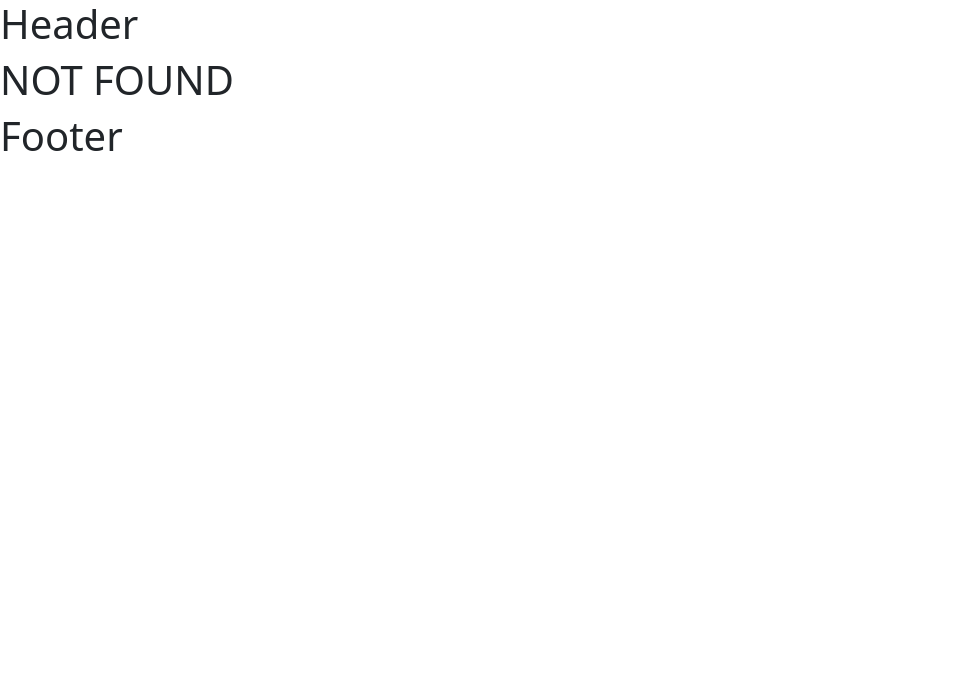
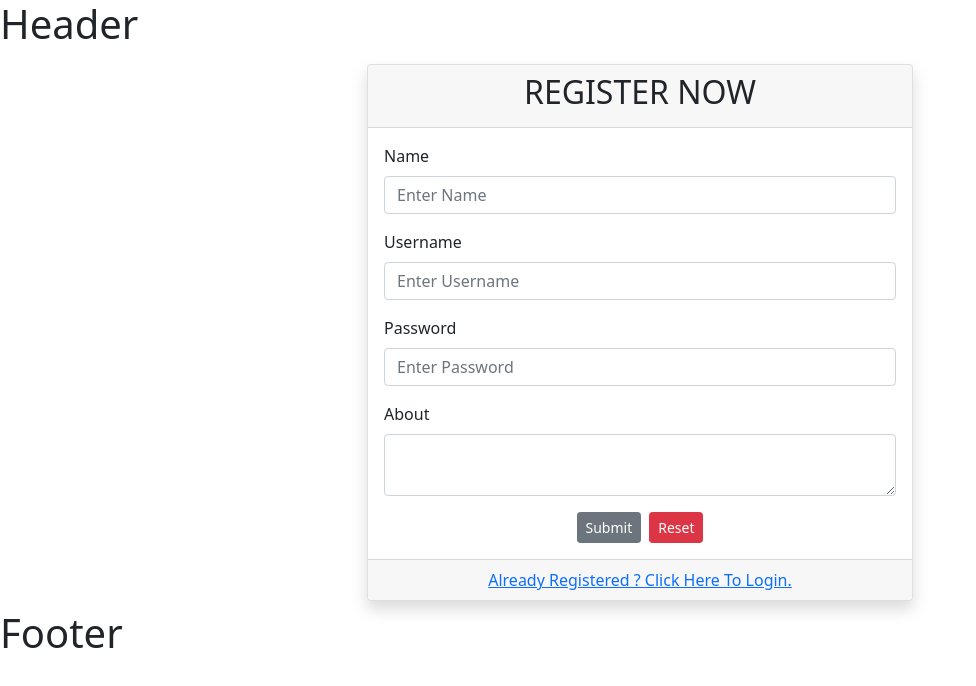
Before and after one commit to r15priyanshu/Write-It-Frontend, a React (Vite) app: page /register in a window 1280 px wide. Before the commit this address had no page. Shown: the top 686 px of the page, without its empty margins (0-976 px from the left). Built offline with nearby package versions, Linux system fonts and the light colour scheme.

Commit message:
Completed Registration Form Client Side Validation With Yup.

```diff
--- a/package.json
+++ b/package.json
@@ -15,7 +15,8 @@
     "react-dom": "^19.0.0",
     "react-router": "^7.2.0",
     "reactstrap": "^9.2.3",
-    "writeitfrontend": "file:"
+    "writeitfrontend": "file:",
+    "yup": "^1.6.1"
   },
   "devDependencies": {
     "@eslint/js": "^9.21.0",
--- a/src/App.tsx
+++ b/src/App.tsx
@@ -1,8 +1,9 @@
-import { BrowserRouter, Route, Routes } from "react-router";
+import { BrowserRouter, Navigate, Route, Routes } from "react-router";
 import "./App.css";
-import Login from "./pages/Login";
+// import Login from "./pages/Login";
 import Register from "./pages/Register";
 import BaseLayout from "./pages/BaseLayout";
+// import Home from "./pages/Home";
 
 function App() {
   return (
@@ -11,8 +12,10 @@ function App() {
         <Routes>
           {/* NESTED ROUTE CONCEPT IS USED FOR SHARED-LAYOUT */}
           <Route path="/" element={<BaseLayout />}>
+            <Route index element={<Navigate to="/home" replace />} />
+            {/* <Route path="/home" element={<Home />} /> */}
             {/* <Route path="login" element={<Login />} /> */}
-            <Route path="signup" element={<Register />} />
+            <Route path="register" element={<Register />} />
             <Route path="*" element={<h1>NOT FOUND</h1>} />
           </Route>
         </Routes>
--- /dev/null
+++ b/src/helpers/yup-schema-validation-helper.ts
@@ -0,0 +1,26 @@
+import { object, string } from "yup";
+
+const NAME_MIN_LENGTH = 3;
+const USERNAME_MIN_LENGTH = 5;
+const PASSWORD_MIN_LENGTH = 5;
+
+export const registerFormSchema = object({
+  name: string()
+    .required("Name Is Required.")
+    .min(NAME_MIN_LENGTH,`Name Must Be Of Atleast ${NAME_MIN_LENGTH} Characters.`),
+  username: string()
+    .required("Username Is Required.")
+    .min(USERNAME_MIN_LENGTH, `Username Must Be Of Atleast ${USERNAME_MIN_LENGTH} Characters.`),
+  password: string()
+    .required("Password Is Required.")
+    .min(PASSWORD_MIN_LENGTH, `Password Must Be Of Atleast ${PASSWORD_MIN_LENGTH} Characters.`),
+});
+
+export const loginFormSchema = object({
+    username: string()
+    .required("Username Is Required.")
+    .min(USERNAME_MIN_LENGTH, `Username Must Be Of Atleast ${USERNAME_MIN_LENGTH} Characters.`),
+  password: string()
+    .required("Password Is Required.")
+    .min(PASSWORD_MIN_LENGTH, `Password Must Be Of Atleast ${PASSWORD_MIN_LENGTH} Characters.`),
+});
--- a/src/pages/Register.tsx
+++ b/src/pages/Register.tsx
@@ -14,6 +14,8 @@ import {
 } from "reactstrap";
 import userService from "../services/user-service";
 import { AxiosError } from "axios";
+import { registerFormSchema } from "../helpers/yup-schema-validation-helper";
+import { ValidationError } from "yup";
 
 export interface RegisterFormType {
   name: string;
@@ -48,15 +50,35 @@ function Register() {
     });
   }
 
+  async function handleBlur(event: ChangeEvent<HTMLInputElement>) {
+    //Check for errors on blur event.
+    const fieldName = event.target.name;
+    try {
+      await registerFormSchema.validateAt(fieldName, stateData);
+      setErrors({ ...errors, [fieldName]: undefined });
+    } catch (validationError: any) {
+      setErrors({ ...errors, [fieldName]: validationError.message });
+    }
+  }
+
   async function handleSubmit(event: FormEvent<HTMLFormElement>) {
     event.preventDefault();
     try {
-      const response = await userService.registerUser(stateData);
+      // Check for errors on submitting as well.
+      const validData = await registerFormSchema.validate(stateData, {abortEarly: false,});
+      const response = await userService.registerUser(validData);
       console.log("User Registered Successfully !!", response.data);
       setErrors({});
       setStateData(initialRegisterFormStateData);
     } catch (error: unknown) {
-      if (error instanceof AxiosError) {
+      if (error instanceof ValidationError) {
+        const newErrors: Partial<RegisterFormType> = {};
+        error.inner.forEach((error: any) => {
+          newErrors[error.path as keyof CustomFormValidationErrorType] =
+            error.message;
+        });
+        setErrors(newErrors);
+      } else if (error instanceof AxiosError) {
         if (error.status === 409) {
           console.log("User Already Registered !!");
         } else if (error.status === 400) {
@@ -96,6 +118,7 @@ function Register() {
                       type="text"
                       value={stateData.name}
                       onChange={handleChange}
+                      onBlur={handleBlur}
                       invalid={errors?.name ? true : false}
                     />
                     <FormFeedback>{errors?.name}</FormFeedback>
@@ -109,6 +132,7 @@ function Register() {
                       type="text"
                       value={stateData.username}
                       onChange={handleChange}
+                      onBlur={handleBlur}
                       invalid={errors?.username ? true : false}
                     />
                     <FormFeedback>{errors?.username}</FormFeedback>
@@ -122,6 +146,7 @@ function Register() {
                       type="password"
                       value={stateData.password}
                       onChange={handleChange}
+                      onBlur={handleBlur}
                       invalid={errors?.password ? true : false}
                     />
                     <FormFeedback>{errors?.password}</FormFeedback>
```
Also changed, not shown: Notes.txt, 1 other file (tests, documents, lock files or other folders).
